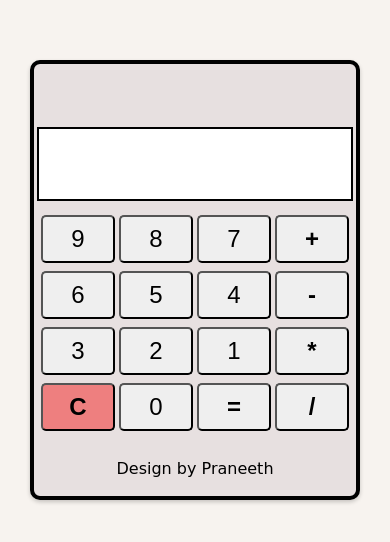
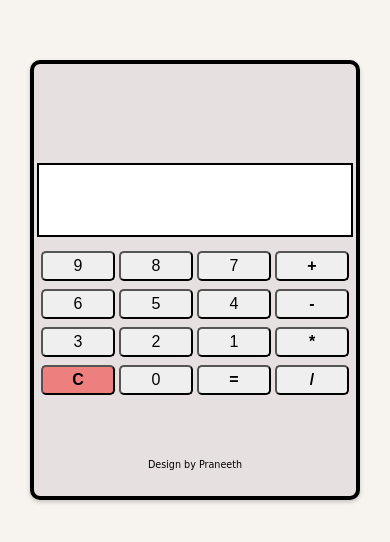
Before and after one commit to Praneeth2862/Basic-Calculator, a plain HTML site: page index.html in a window 390 px wide. Shown: the part 142-684 px from the top of the page. Drawn offline with Linux system fonts and the light colour scheme.

Commit message:
Update index.css

```diff
--- a/index.css
+++ b/index.css
@@ -69,9 +69,19 @@ box-shadow: 0 2px 4px rgba(0, 0, 0, 0.2);
     font-family: cursive;
 }
 /* Responsive Styles */
+/* Responsive Styles */
 @media (max-width: 768px) {
     .button-set {
         width: 50vw; /* Adjust width for tablets */
+    }
+
+    .button-set button {
+        padding: 6px 14px; /* Adjust button padding for tablets */
+        font-size: 1.2em; /* Adjust font size for tablets */
+    }
+
+    .credit {
+        font-size: 0.8em; /* Adjust font size for tablets */
     }
 }
 
@@ -79,4 +89,13 @@ box-shadow: 0 2px 4px rgba(0, 0, 0, 0.2);
     .button-set {
         width: 80vw; /* Adjust width for smartphones */
     }
+
+    .button-set button {
+        padding: 4px 10px; /* Adjust button padding for smartphones */
+        font-size: 1em; /* Adjust font size for smartphones */
+    }
+
+    .credit {
+        font-size: 0.6em; /* Adjust font size for smartphones */
+    }
 }
```
